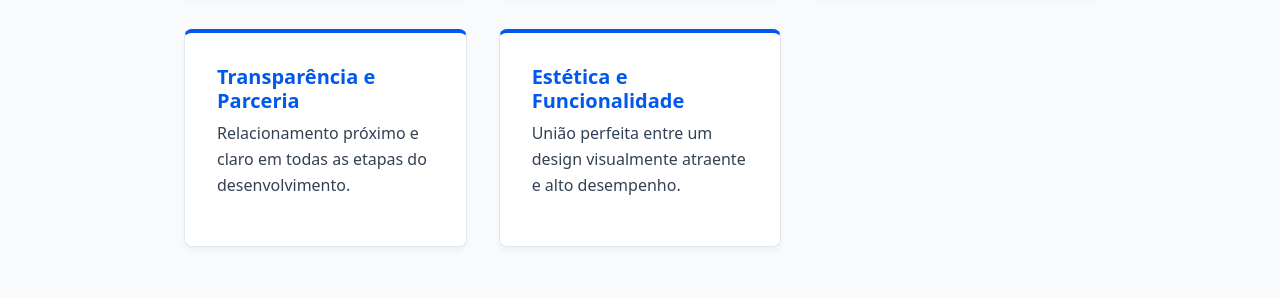
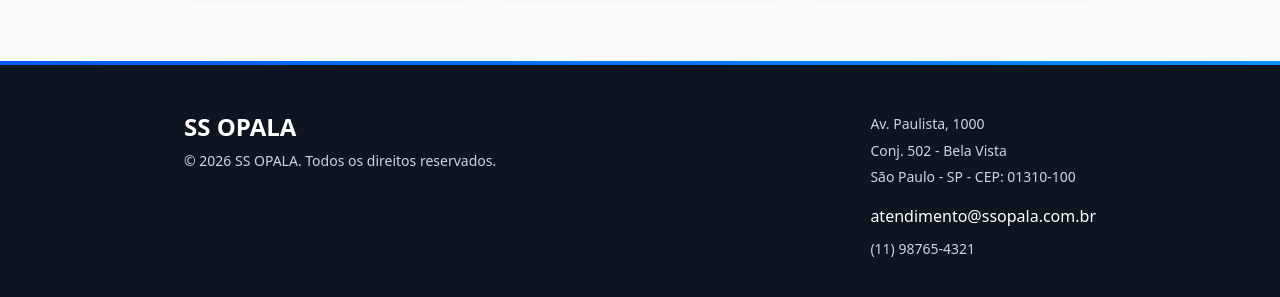
Before and after one commit to nayramsnascimento-gif/ss-opala-site, an Astro site: page /sobre in a window 1280 px wide. Shown: the part 1153-1450 px from the top of the page. Built offline with nearby package versions, Linux system fonts and the light colour scheme; Astro itself is replaced by a stand-in of ours.

Commit message:
feat: adiciona novo favicon personalizado

```diff
--- a/src/data/empresa.js
+++ b/src/data/empresa.js
@@ -19,14 +19,6 @@ export const empresa = {
     {
       titulo: "Segurança e Confiabilidade",
       descricao: "Compromisso rigoroso com a proteção de dados e a estabilidade dos sistemas."
-    },
-    {
-      titulo: "Transparência e Parceria",
-      descricao: "Relacionamento próximo e claro em todas as etapas do desenvolvimento."
-    },
-    {
-      titulo: "Estética e Funcionalidade",
-      descricao: "União perfeita entre um design visualmente atraente e alto desempenho."
     }
   ],
   publicoAlvo:
--- a/src/layouts/LayoutBase.astro
+++ b/src/layouts/LayoutBase.astro
@@ -10,7 +10,7 @@ const { titulo, descricao } = Astro.props;
 <html lang="pt-BR">
 	<head>
 		<meta charset="utf-8" />
-		<link rel="icon" type="image/svg+xml" href="/favicon.svg" />
+		<link rel="icon" type="image/png" href="/favicon.png" />
 		<meta name="viewport" content="width=device-width, initial-scale=1.0" />
 		<meta name="description" content={descricao} />
 		<title>{titulo} | {empresa.nome}</title>
```
Also changed, not shown: public/favicon.png (added), public/favicon.svg (deleted).
